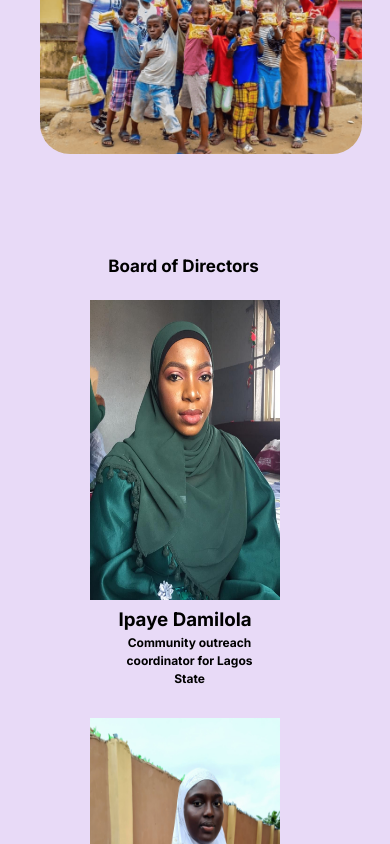
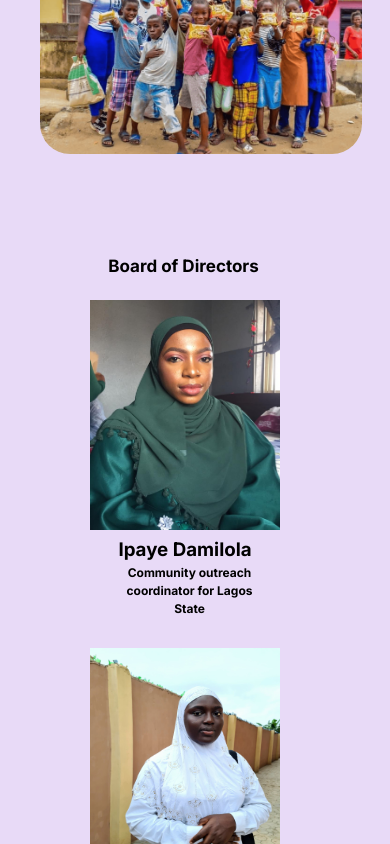
Before and after one commit to Kawthar1512/UWIAD, a React (Vite) app: page / in a window 390 px wide. Shown: the part 4317-5161 px from the top of the page. Built offline with nearby package versions, Linux system fonts and the light colour scheme.

Commit message:
adjusted

```diff
--- a/src/Directors.css
+++ b/src/Directors.css
@@ -49,7 +49,7 @@
   }
   .directorCard img {
     width: 100%;
-    height: 300px;
+    height: 230px;
   }
   .directorCard {
     width: 100%;
```
